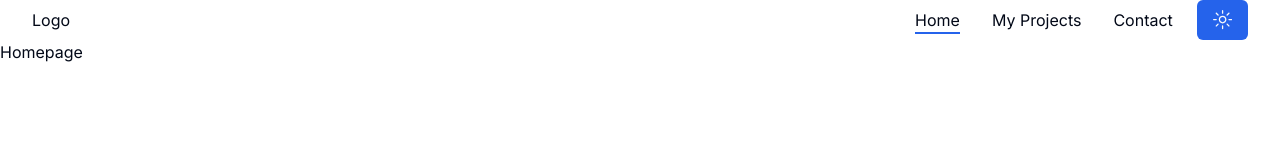
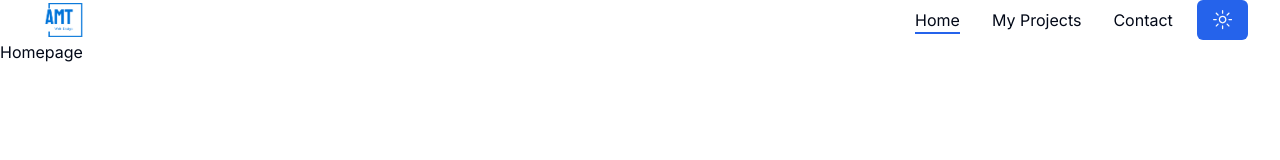
Before and after one commit to amirhoseinmt/nextjs-portfolio, a Next.js app: page / in a window 1280 px wide. Shown: the top 160 px of the page. Built offline with nearby package versions, Linux system fonts and the light colour scheme.

Commit message:
logo design

```diff
--- a/components/Logo.jsx
+++ b/components/Logo.jsx
@@ -1,9 +1,12 @@
-import React from 'react'
+import Link from "next/link";
+import Image from "next/image";
 
 const Logo = () => {
   return (
-    <div>Logo</div>
-  )
-}
+    <Link href="/">
+      <Image src="/logo.png" width={54} height={54} priority alt="" />
+    </Link>
+  );
+};
 
-export default Logo
+export default Logo;
```
Also changed, not shown: public/logo.png (added).
